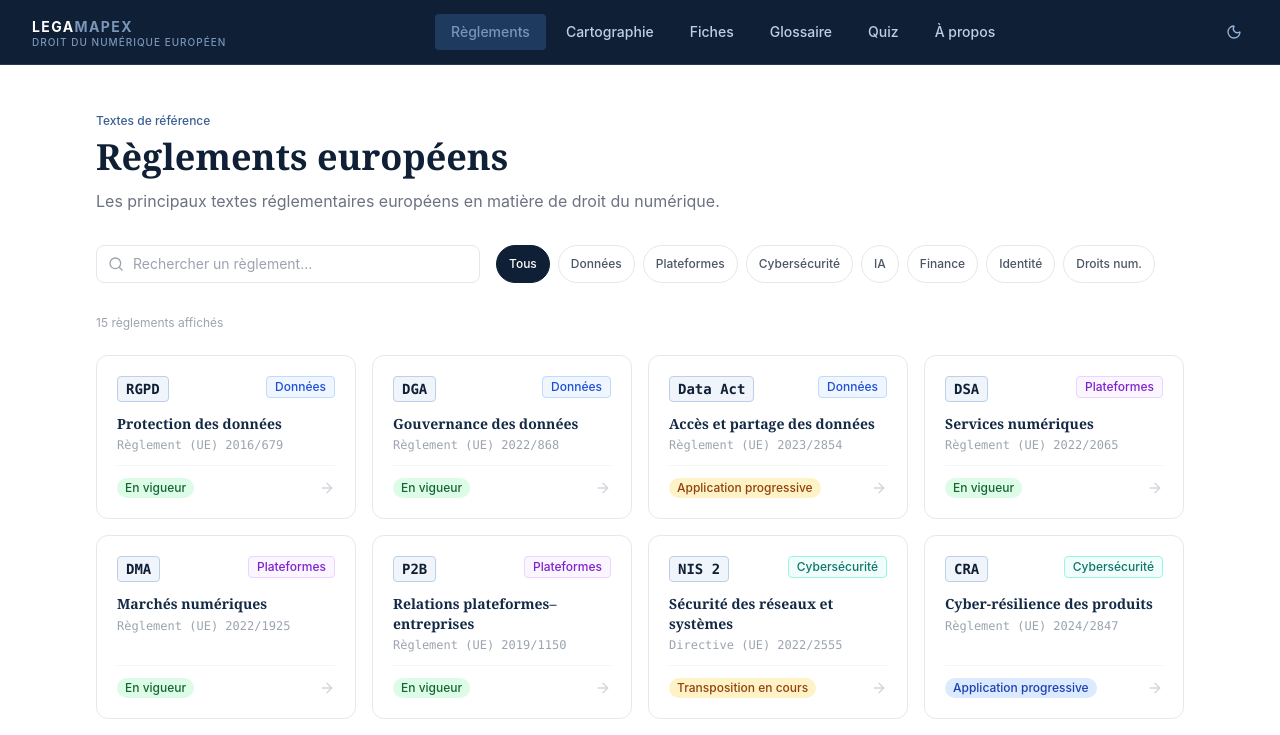
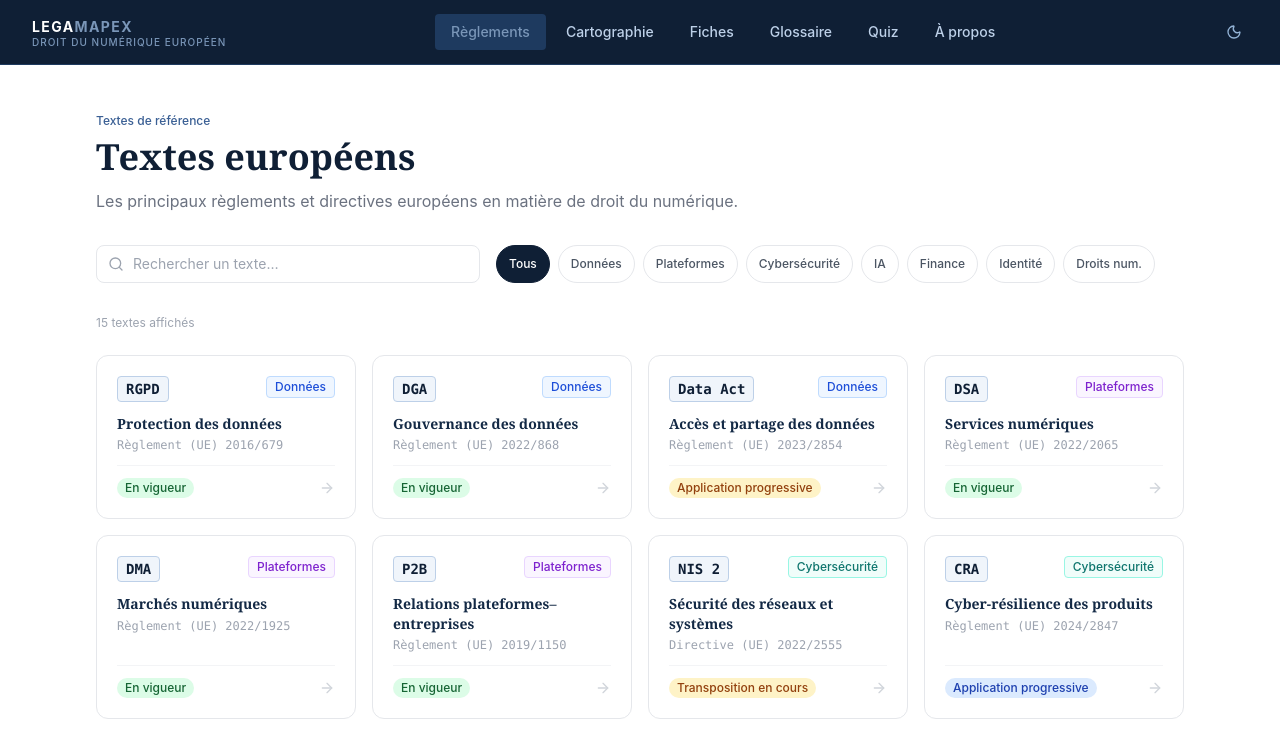
Before and after one commit to norhaneb17/EuraLawMap, a Next.js app: page /reglements in a window 1280 px wide. Shown: the top 735 px of the page. Built offline with nearby package versions, Linux system fonts and the light colour scheme.

Commit message:
fix: renommer 'Règlements' en 'Textes' pour inclure les directives

```diff
--- a/app/page.tsx
+++ b/app/page.tsx
@@ -44,7 +44,7 @@ export default function HomePage() {
             DSA, DMA, AI Act, RGPD, DGA et plus — des fiches de synthèse, un glossaire juridique
             et un quiz pour maîtriser les textes européens.
           </p>
-          <p className="text-navy-500 text-sm mb-10 pl-4">15 règlements · Contenu mis à jour en 2026</p>
+          <p className="text-navy-500 text-sm mb-10 pl-4">15 textes · Contenu mis à jour en 2026</p>
           <div className="flex flex-wrap gap-4">
             <Link
               href="/reglements"
@@ -82,7 +82,7 @@ export default function HomePage() {
         <div className="flex items-end justify-between mb-8">
           <div>
             <h2 className="font-serif-display text-2xl md:text-3xl font-bold text-navy-950 dark:text-white">
-              Règlements européens
+              Textes européens
             </h2>
             <p className="text-navy-400 text-sm mt-1">15 textes de référence du droit du numérique</p>
           </div>
--- a/app/reglements/page.tsx
+++ b/app/reglements/page.tsx
@@ -31,10 +31,10 @@ export default function ReglementsPage() {
       <div className="mb-8">
         <p className="text-xs font-medium text-gold-600 mb-2">Textes de référence</p>
         <h1 className="font-serif-display text-3xl md:text-4xl font-bold text-navy-950 mb-3">
-          Règlements européens
+          Textes européens
         </h1>
         <p className="text-gray-500 dark:text-gray-400 max-w-2xl">
-          Les principaux textes réglementaires européens en matière de droit du numérique.
+          Les principaux règlements et directives européens en matière de droit du numérique.
         </p>
       </div>
 
@@ -45,7 +45,7 @@ export default function ReglementsPage() {
           <Search className="absolute left-3 top-1/2 -translate-y-1/2 w-4 h-4 text-gray-400" />
           <input
             type="text"
-            placeholder="Rechercher un règlement…"
+            placeholder="Rechercher un texte…"
             value={search}
             onChange={(e) => setSearch(e.target.value)}
             className="w-full pl-9 pr-4 py-2 text-sm border border-gray-200 dark:border-gray-700 rounded-lg focus:outline-none focus:ring-2 focus:ring-navy-300 focus:border-navy-300 bg-white dark:bg-gray-800 dark:text-gray-100 dark:placeholder-gray-500"
@@ -72,13 +72,13 @@ export default function ReglementsPage() {
 
       {/* Count */}
       <p className="text-xs text-gray-400 dark:text-gray-500 mb-6">
-        {filtered.length} règlement{filtered.length !== 1 ? "s" : ""} affiché{filtered.length !== 1 ? "s" : ""}
+        {filtered.length} texte{filtered.length !== 1 ? "s" : ""} affiché{filtered.length !== 1 ? "s" : ""}
       </p>
 
       {/* Grid */}
       {filtered.length === 0 ? (
         <div className="text-center py-16 text-gray-400 dark:text-gray-500">
-          <p className="text-sm">Aucun règlement ne correspond à votre recherche.</p>
+          <p className="text-sm">Aucun texte ne correspond à votre recherche.</p>
         </div>
       ) : (
         <div className="grid grid-cols-1 sm:grid-cols-2 lg:grid-cols-3 xl:grid-cols-4 gap-4">
```
